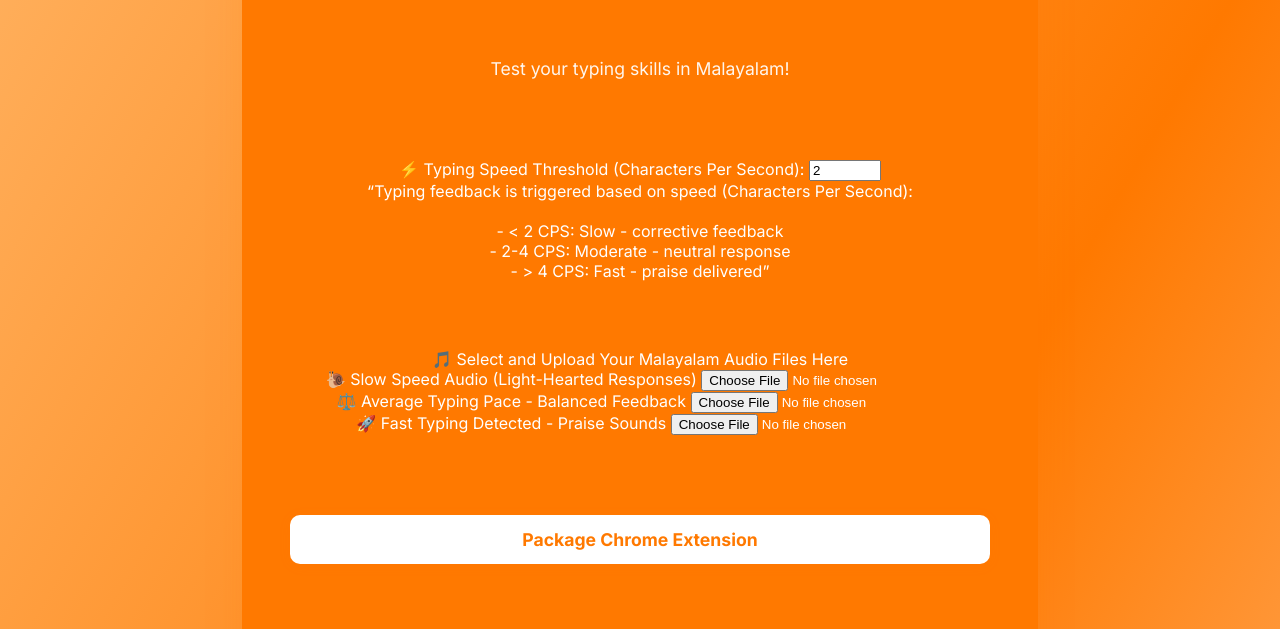
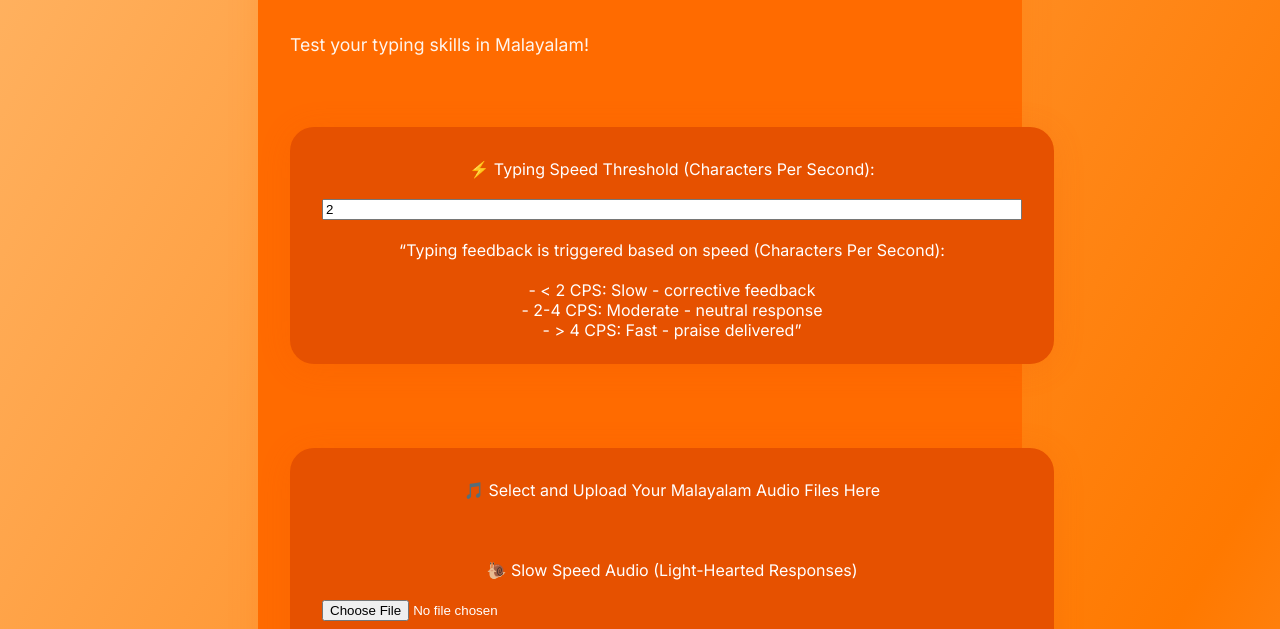
Before and after one commit to AlexJoBobby770/chrome_extension, a browser extension: page index.html in a window 1280 px wide. Shown: the part 112-741 px from the top of the page. Drawn offline with nearby package versions, Linux system fonts and the light colour scheme.

Commit message:
more updates

```diff
--- a/styles.css
+++ b/styles.css
@@ -25,18 +25,31 @@ body {
     }
 }
 
-.container {
-    background: #ff7900;
-    border-radius: 28px;
-    box-shadow: 0 8px 40px 0 rgba(255,121,0,0.14);
+.container, .form-group {
+    background: #ff6b00; /* More bold, deeper orange than the bg */
+    border-radius: 24px;
+    box-shadow: 0 4px 32px 0 rgba(255,121,0,0.16);
+    padding: 32px 32px 24px 32px;
+    margin-bottom: 24px;
+    width: 100%;
     max-width: 700px;
-    width: 100%;
-    padding: 48px 48px 40px 48px;
-    text-align: center;
     color: #fff;
     display: flex;
     flex-direction: column;
-    gap: 24px;
+    gap: 20px;
+}
+
+.form-group {
+    background: #e65100; /* Even bolder, deeper orange */
+    border-radius: 24px;
+    box-shadow: 0 4px 32px 0 rgba(230,81,0,0.16);
+    padding: 32px 32px 24px 32px;
+    margin-bottom: 24px;
+    color: #fff;
+    display: flex;
+    flex-direction: column;
+    gap: 20px;
+    text-align: center;
 }
 
 h1 {
```
